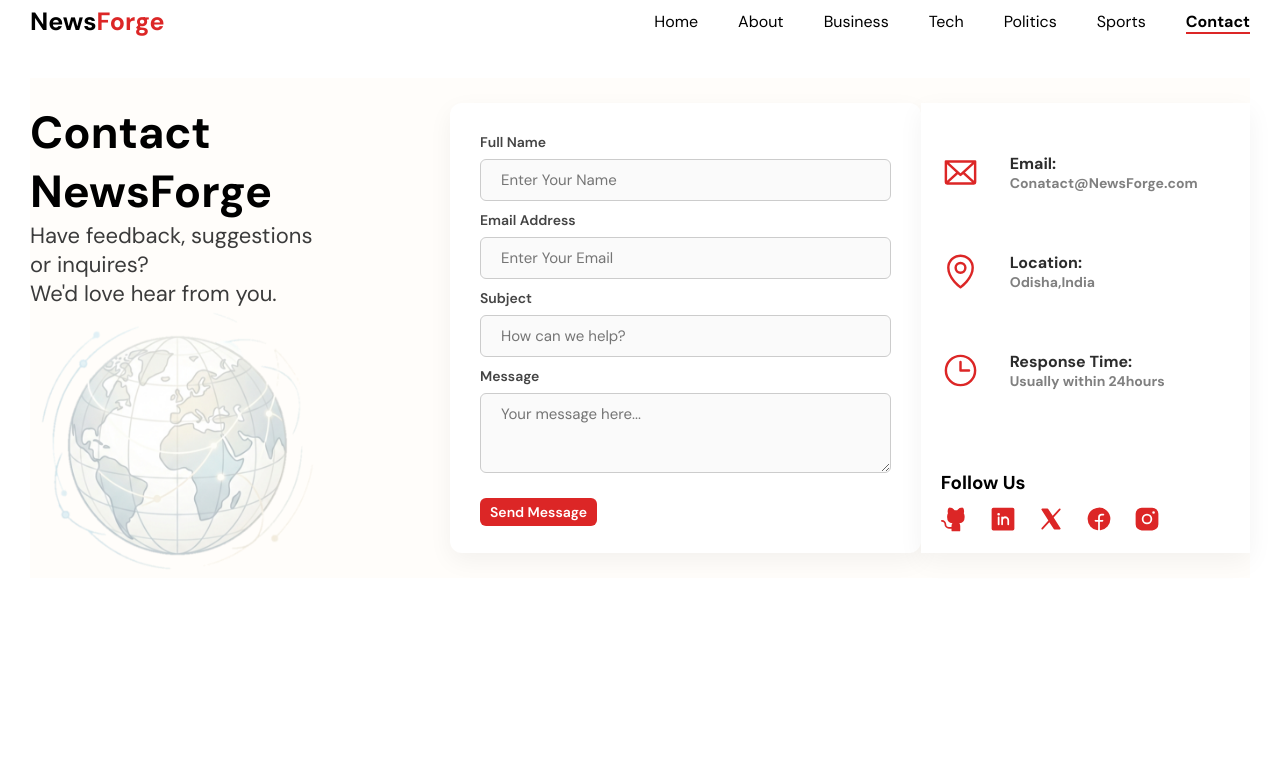
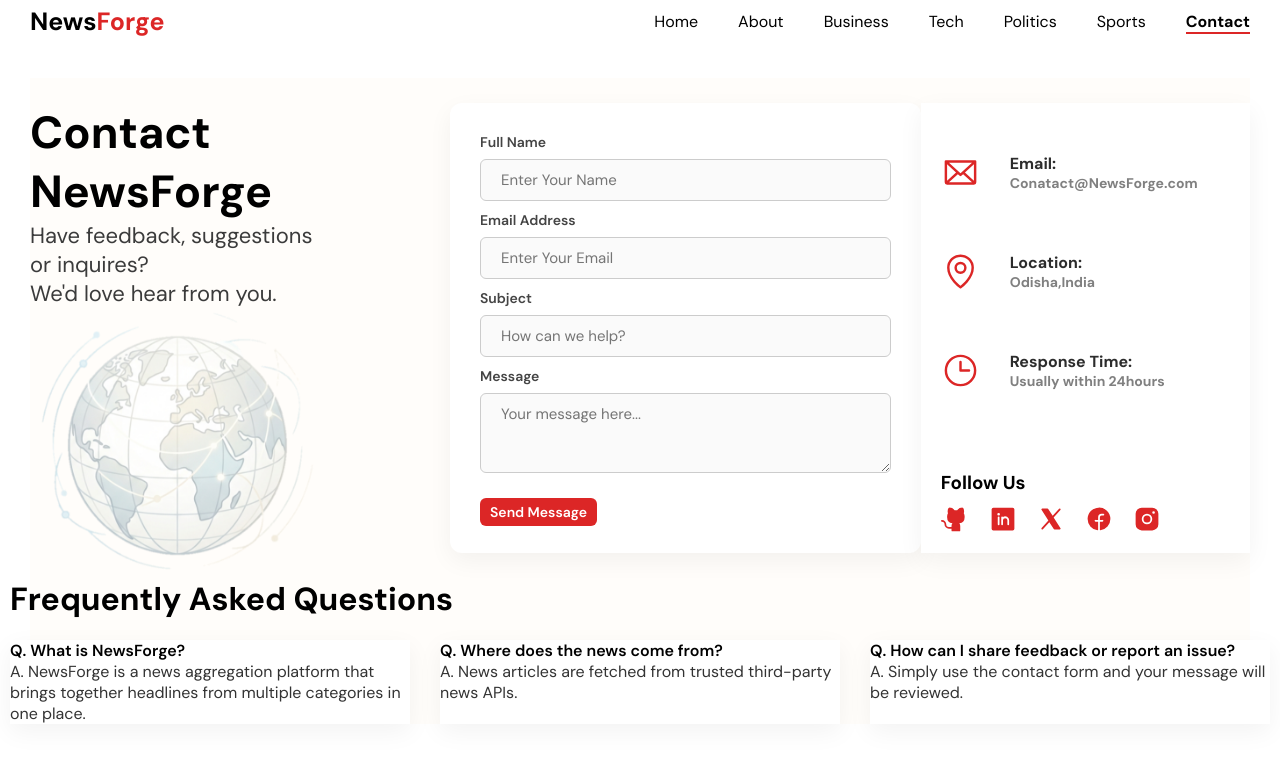
Before and after one commit to anshumitasahu/NewsForge, a React (Vite) app: page /contact in a window 1280 px wide. Shown: the top 758 px of the page. Built offline with nearby package versions, Linux system fonts and the light colour scheme; a web font is replaced by a local one.

Commit message:
added the faq section in contact page

```diff
--- a/src/navigation/Contact.jsx
+++ b/src/navigation/Contact.jsx
@@ -17,7 +17,7 @@
                     <div className="img-sec">
                         <div className="img-sec-content">
                             <h1>Contact News<span>Forge</span></h1>
-                            <p>Have feedback, suggestions <br/> or inquires?</p>
+                            <p>Have feedback, suggestions <br /> or inquires?</p>
                             <p>We'd love hear from you.</p>
                         </div>
                         <div className="img-sec-img">
@@ -76,9 +76,22 @@
                         </div>
                     </div>
                 </div>
-                {/* <div className="lower-sec">
+                <div className="lower-sec">
                     <h1>Frequently Asked Questions</h1>
-                </div> */}
+                    <div className="faq">
+                        <div className="faqs-divs">
+                        <span className="q">Q. What is NewsForge?</span><br/>
+                        <span className="a">A. NewsForge is a news aggregation platform that brings together headlines from multiple categories in one place.</span>
+                    </div>
+                    <div className="faqs-divs">
+                        <span className="q">Q. Where does the news come from?</span><br/>
+                        <span className="a">A. News articles are fetched from trusted third-party news APIs.</span>
+                    </div>
+                    <div className="faqs-divs">
+                        <span className='q'>Q. How can I share feedback or report an issue?</span><br/>
+                        <span className='a'>A. Simply use the contact form and your message will be reviewed.</span></div>
+                </div>
+                    </div>
             </div>
         </>
     )
--- a/src/navigation/contact.css
+++ b/src/navigation/contact.css
@@ -155,3 +155,28 @@
     display: flex;
     gap: 20px;
 }
+
+.lower-sec h1{
+    margin-bottom: 20px;
+}
+
+.faq {
+    display: flex;
+    flex-direction: row;
+    gap: 30px;
+}
+
+.faqs-divs {
+    background-color: #ffffff;
+    box-shadow: 0px 8px 24px rgba(0, 0, 0, 0.05);
+    width: 400px;
+}
+
+.q {
+    font-weight: 600;
+}
+
+.a {
+    color: #333333;
+    font-weight: 400;
+}
```
